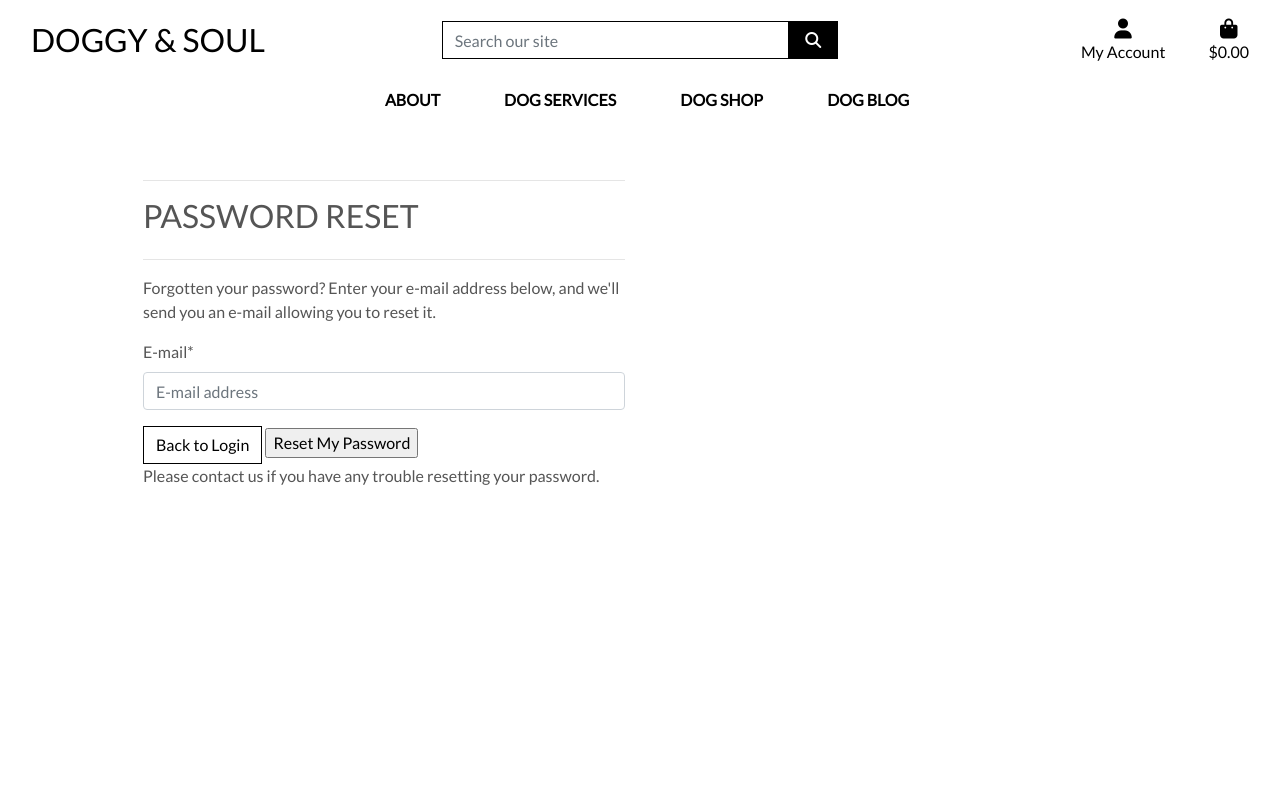
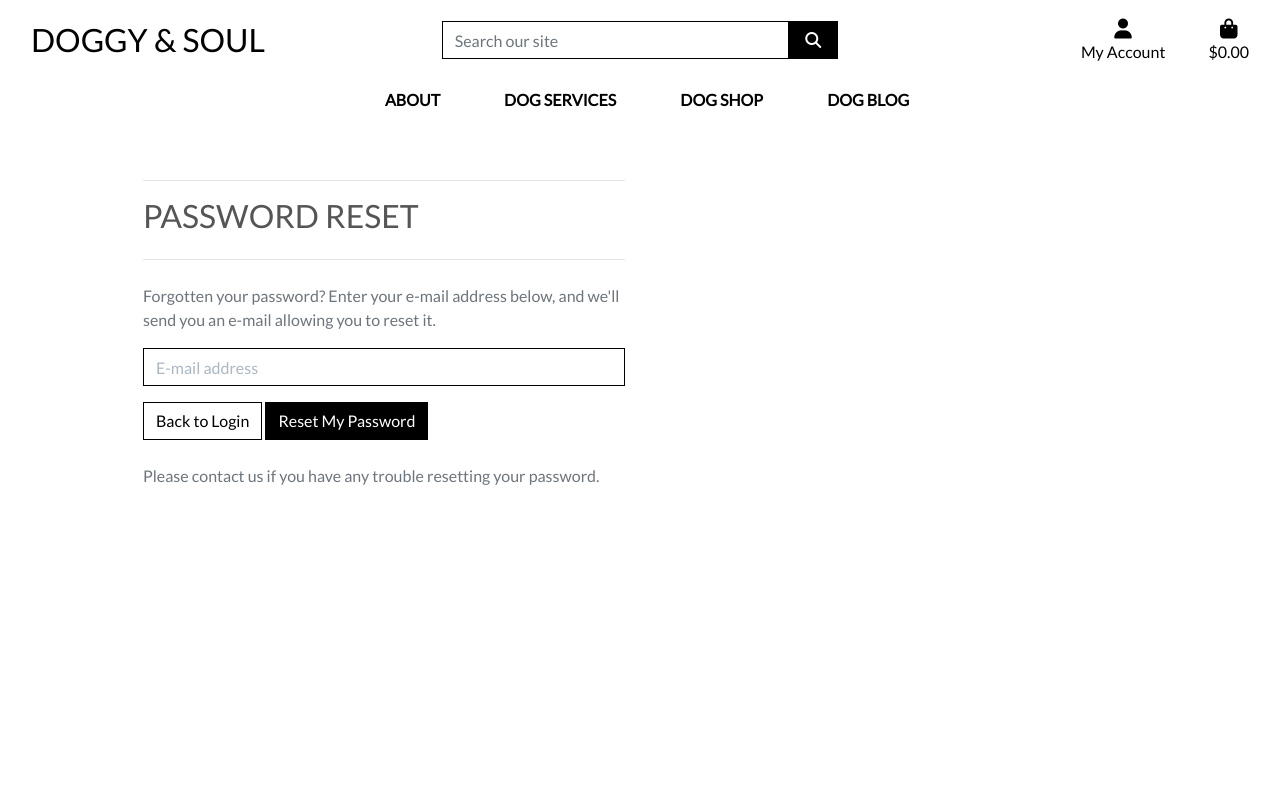
Before and after one commit to scotty-james/Doggy-And-Soul--MS4, a Django app: page /accounts/password/reset/ in a window 1280 px wide. Run offline with Django 3.2, Linux system fonts and the light colour scheme; some libraries are stand-ins or nearby versions.

Commit message:
style allauth templates with css

```diff
--- a/static/css/base.css
+++ b/static/css/base.css
@@ -168,6 +168,60 @@ a.category-badge > span.badge:hover {
     overflow-y: auto;
 }
 
+/* Allauth form formatting */
+
+.allauth-form-inner-content p {
+    margin-top: 1.5rem; /* mt-4 */
+    color: #6c757d; /* text-secondary */
+}
+
+.allauth-form-inner-content input {
+    border-color: #000;
+    border-radius: 0;
+}
+
+.allauth-form-inner-content label:not([for='id_remember']) {
+    display: none;
+}
+
+.allauth-form-inner-content input::placeholder {
+    color: #aab7c4;
+}
+
+.allauth-form-inner-content button,
+.allauth-form-inner-content input[type='submit'] {
+	/* btn */
+	display: inline-block;
+    font-weight: 400;
+    color: #fff;
+    text-align: center;
+    vertical-align: middle;
+    -webkit-user-select: none;
+    -moz-user-select: none;
+    -ms-user-select: none;
+    user-select: none;
+    background-color: #000;
+    border: 1px solid #000;
+    padding: .375rem .75rem;
+    font-size: 1rem;
+    line-height: 1.5;
+    border-radius: 0;
+
+    /* standard bootstrap btn transitions */
+    transition: color .15s ease-in-out,background-color .15s ease-in-out,border-color .15s ease-in-out,box-shadow .15s ease-in-out;
+}
+
+.allauth-form-inner-content button:hover,
+.allauth-form-inner-content input[type='submit']:hover {
+	color: #fff;
+    background-color: #222;
+    border-color: #222;
+}
+
+.allauth-form-inner-content a {
+	color: #17a2b8; /* text-info */
+}
+
 /* -------------------------------- Media Queries */
 
 /* Slightly larger container on xl screens */
--- a/templates/base.html
+++ b/templates/base.html
@@ -73,7 +73,7 @@
                                 {% if request.user.is_superuser %}
                                     <a href="" class="dropdown-item">Admin</a>
                                 {% endif %}
-                                <a href="" class="dropdown-item">My Profile</a>
+                                <a href="{% url 'profile' %}" class="dropdown-item">My Profile</a>
                                 <a href="{% url 'account_logout' %}" class="dropdown-item">Logout</a>
                             {% else %}
                                 <a href="{% url 'account_signup' %}" class="dropdown-item">Register</a>
```
Also changed, not shown: profiles/views.py (+7 -2 lines).
